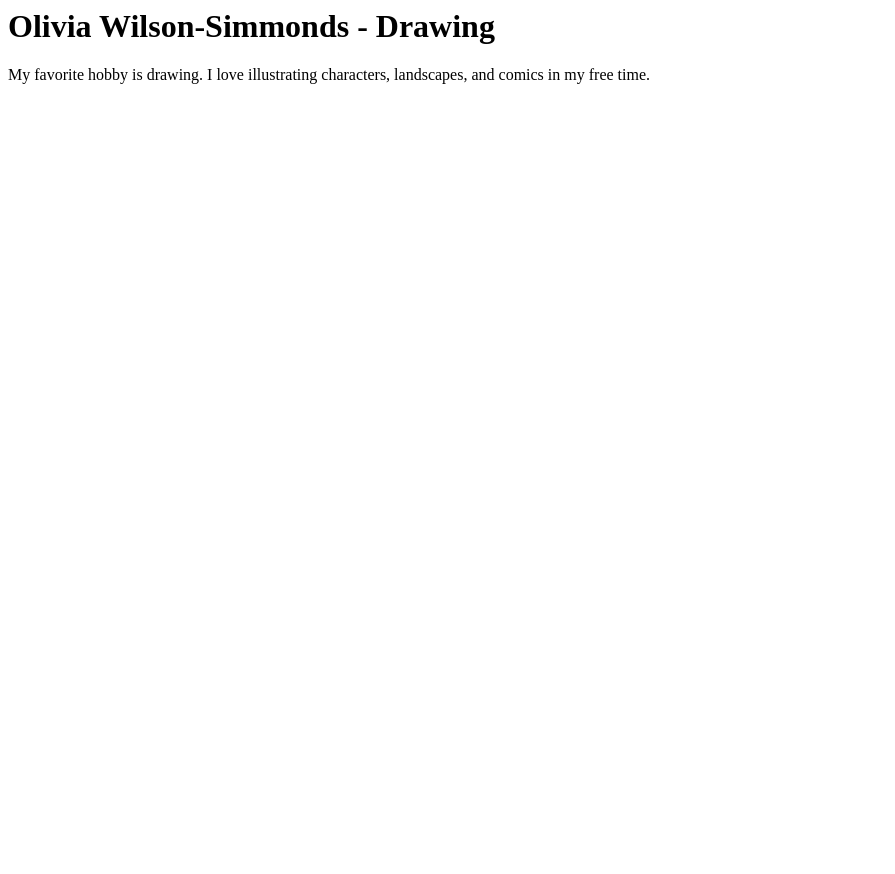
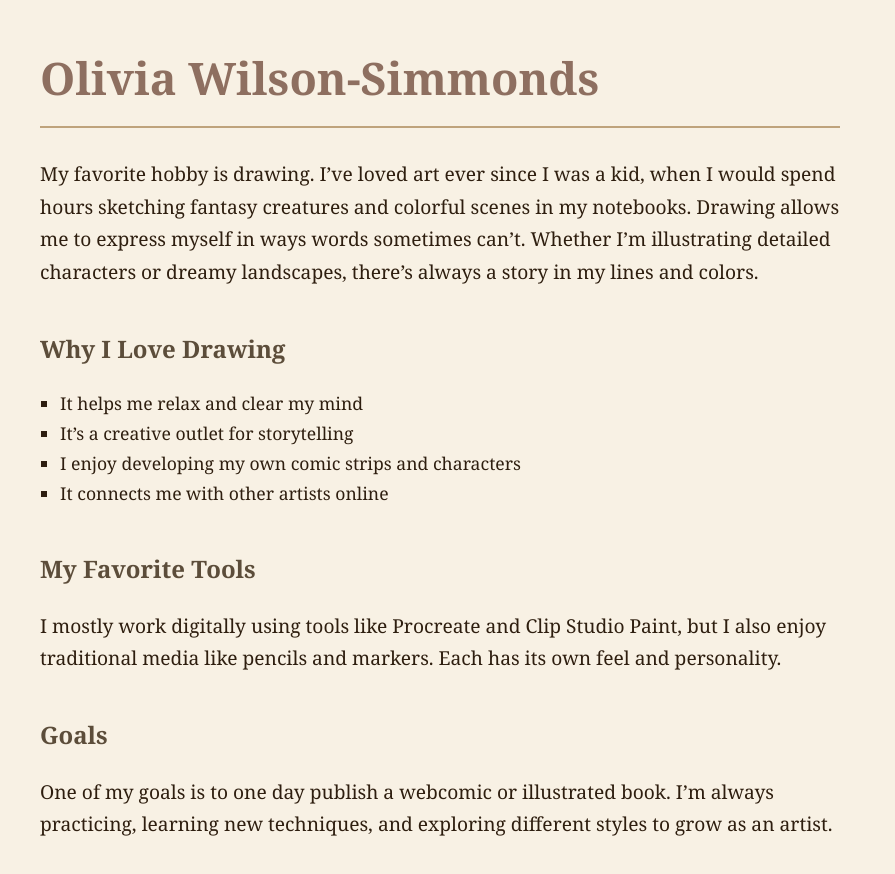
Before and after one commit to heavenwilson/wilsonsimmonds_olivia_ttp_static, a plain HTML site: page index.html in a window 1280 px wide. Shown: the whole page, without its empty margins (0-895 px from the left). Before the commit the page ends 800 px from the top, so only its background shows below. Drawn offline with Linux system fonts and the light colour scheme.

Commit message:
Update index.html

```diff
--- a/index.html
+++ b/index.html
@@ -1,8 +1,57 @@
 
   <head>
     <title>Olivia Wilson-Simmonds</title>
+  <style>
+     body {
+      font-family: 'Georgia', serif;
+      background-color: #f8f1e4;
+      color: #2e1e0f;
+      margin: 40px;
+      line-height: 1.7;
+    }
+
+    h1 {
+      color: #8e6f60;
+      font-size: 2.8em;
+      border-bottom: 2px solid #bfa37c;
+      padding-bottom: 10px;
+      max-width: 800px;
+    }
+
+    h2 {
+      color: #5c4d3a;
+      margin-top: 40px;
+    }
+
+    p {
+      font-size: 1.2em;
+      max-width: 800px;
+    }
+
+    ul {
+      font-size: 1.1em;
+      list-style-type: square;
+      padding-left: 20px;
+    }
+  </style>
   </head>
   <body>
-    <h1>Olivia Wilson-Simmonds - Drawing</h1>
-    <p>My favorite hobby is drawing. I love illustrating characters, landscapes, and comics in my free time.</p>
+    <h1>Olivia Wilson-Simmonds </h1>
+
+  <p>My favorite hobby is drawing. I’ve loved art ever since I was a kid, when I would spend hours sketching fantasy creatures and colorful scenes in my notebooks. Drawing allows me to express myself in ways words sometimes can’t. Whether I’m illustrating detailed characters or dreamy landscapes, there’s always a story in my lines and colors.</p>
+
+  <h2>Why I Love Drawing</h2>
+  <ul>
+    <li>It helps me relax and clear my mind</li>
+    <li>It’s a creative outlet for storytelling</li>
+    <li>I enjoy developing my own comic strips and characters</li>
+    <li>It connects me with other artists online</li>
+  </ul>
+
+  <h2>My Favorite Tools</h2>
+  <p>I mostly work digitally using tools like Procreate and Clip Studio Paint, but I also enjoy traditional media like pencils and markers. Each has its own feel and personality.</p>
+
+  <h2>Goals</h2>
+  <p>One of my goals is to one day publish a webcomic or illustrated book. I’m always practicing, learning new techniques, and exploring different styles to grow as an artist.</p>
+
   </body>
```
